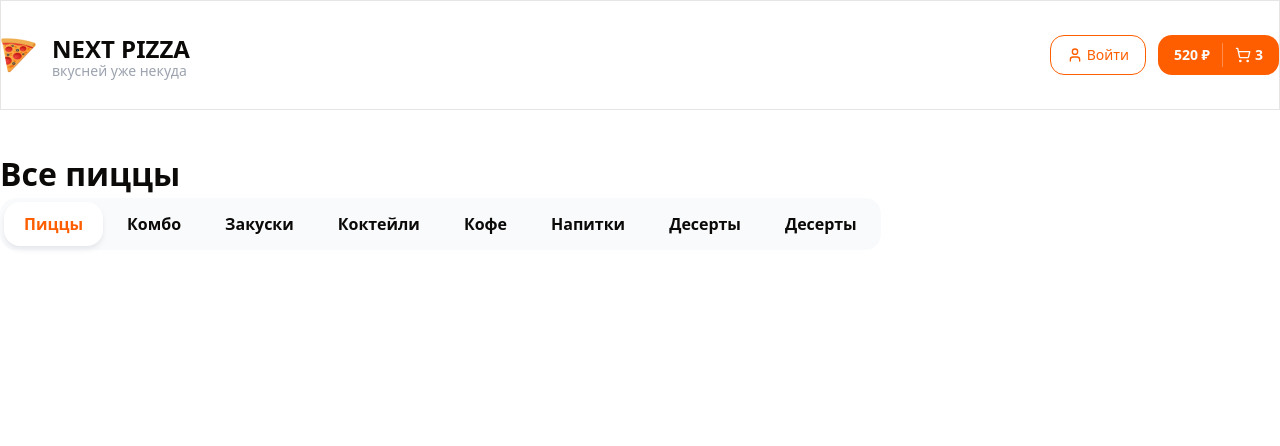
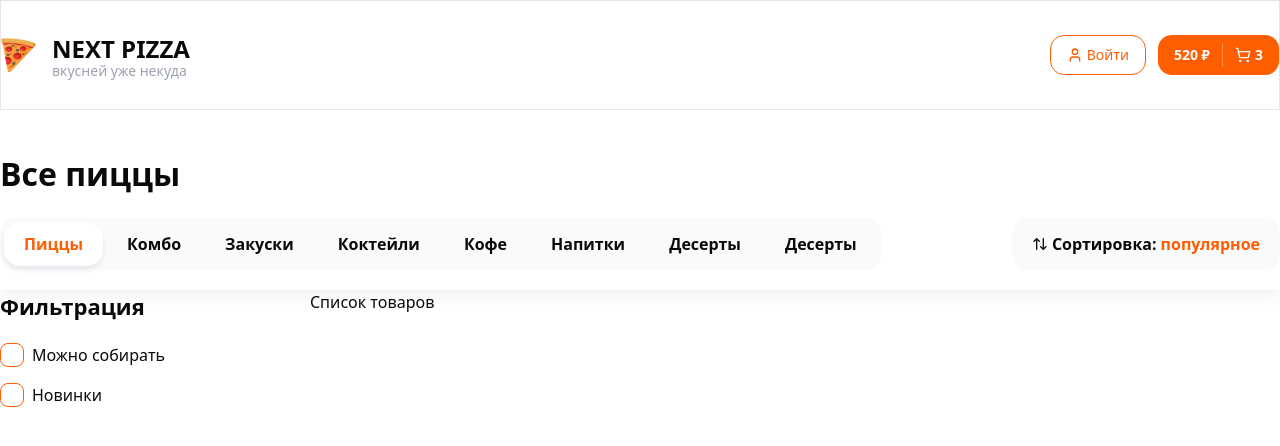
Before and after one commit to alexander962/san-pizza-2, a Next.js app: page / in a window 1280 px wide. Shown: the top 446 px of the page. Built offline with nearby package versions, Linux system fonts and the light colour scheme.

Commit message:
add new filters and top-bar

```diff
--- a/app/page.tsx
+++ b/app/page.tsx
@@ -1,11 +1,25 @@
-import { Categories, Container, Title } from '@/components/shared';
+import { Container, Filters, Title, TopBar } from '@/components/shared';
 
 export default function Home() {
   return (
     <>
       <Container className="mt-10">
         <Title size="lg" text="Все пиццы" className="font-extrabold" />
-        <Categories />
+      </Container>
+      <TopBar />
+      <Container className="pb-14">
+        <div className="flex gap-[60px]">
+          {/*Фильтрация*/}
+          <div className="w-[250px]">
+            <Filters />
+          </div>
+
+          {/*Списко товаров*/}
+          <div className="flex-1">
+            <div className="flex flex-col gap-16">Список товаров</div>
+          </div>
+          <div></div>
+        </div>
       </Container>
     </>
   );
--- /dev/null
+++ b/components/shared/filter-checkbox.tsx
@@ -0,0 +1,39 @@
+import React from 'react';
+import { Checkbox } from '../ui/checkbox';
+
+export interface FilterCheckboxProps {
+  text: string;
+  value: string;
+  endAdornment?: React.ReactNode;
+  onCheckedChange?: (checked: boolean) => void;
+  checked?: boolean;
+  name?: string;
+}
+
+export const FilterCheckbox: React.FC<FilterCheckboxProps> = ({
+  text,
+  value,
+  endAdornment,
+  onCheckedChange,
+  checked,
+  name,
+}) => {
+  return (
+    <div className="flex items-center space-x-2">
+      <Checkbox
+        onCheckedChange={onCheckedChange}
+        checked={checked}
+        value={value}
+        className="rounded-[8px] w-6 h-6"
+        id={`checkbox-${String(name)}-${String(value)}`}
+      />
+      <label
+        htmlFor={`checkbox-${String(name)}-${String(value)}`}
+        className="leading-none cursor-pointer flex-1"
+      >
+        {text}
+      </label>
+      {endAdornment}
+    </div>
+  );
+};
--- /dev/null
+++ b/components/shared/filters.tsx
@@ -0,0 +1,20 @@
+import { FC } from 'react';
+import { Title } from '@/components/shared/title';
+import { FilterCheckbox } from '@/components/shared/filter-checkbox';
+
+interface Props {
+  className?: string;
+}
+
+export const Filters: FC<Props> = ({ className }) => {
+  return (
+    <div className={className}>
+      <Title text="Фильтрация" size="sm" className="mb-5 font-bold" />
+
+      <div className="flex flex-col gap-4">
+        <FilterCheckbox text="Можно собирать" value="1" />
+        <FilterCheckbox text="Новинки" value="2" />
+      </div>
+    </div>
+  );
+};
--- a/components/shared/index.ts
+++ b/components/shared/index.ts
@@ -3,3 +3,6 @@ export { Container } from './container';
 export { Title } from './title';
 export { Categories } from './categories';
 export { SortPopup } from './sort-popup';
+export { TopBar } from './top-bar';
+export { Filters } from './filters';
+export { FilterCheckbox } from './filter-checkbox';
--- a/components/shared/sort-popup.tsx
+++ b/components/shared/sort-popup.tsx
@@ -1,6 +1,6 @@
 import { FC } from 'react';
 import { cn } from '@/lib/utils';
-import { ArrowDown } from 'lucide-react';
+import { ArrowUpDown } from 'lucide-react';
 
 interface Props {
   className?: string;
@@ -14,7 +14,9 @@ export const SortPopup: FC<Props> = ({ className }) => {
         className,
       )}
     >
-      <ArrowDown size={16} />
+      <ArrowUpDown size={16} />
+      <b>Сортировка:</b>
+      <b className="text-primary">популярное</b>
     </div>
   );
 };
--- /dev/null
+++ b/components/shared/top-bar.tsx
@@ -0,0 +1,20 @@
+import { FC } from 'react';
+import { Container } from '@/components/shared/container';
+import { Categories } from '@/components/shared/categories';
+import { SortPopup } from '@/components/shared/sort-popup';
+import { cn } from '@/lib/utils';
+
+interface Props {
+  className?: string;
+}
+
+export const TopBar: FC<Props> = ({ className }) => {
+  return (
+    <div className={cn('sticky top-0 bg-white py-5 shadow-lg shadow-black/5 z-10', className)}>
+      <Container className="flex items-center justify-between ">
+        <Categories />
+        <SortPopup />
+      </Container>
+    </div>
+  );
+};
```
